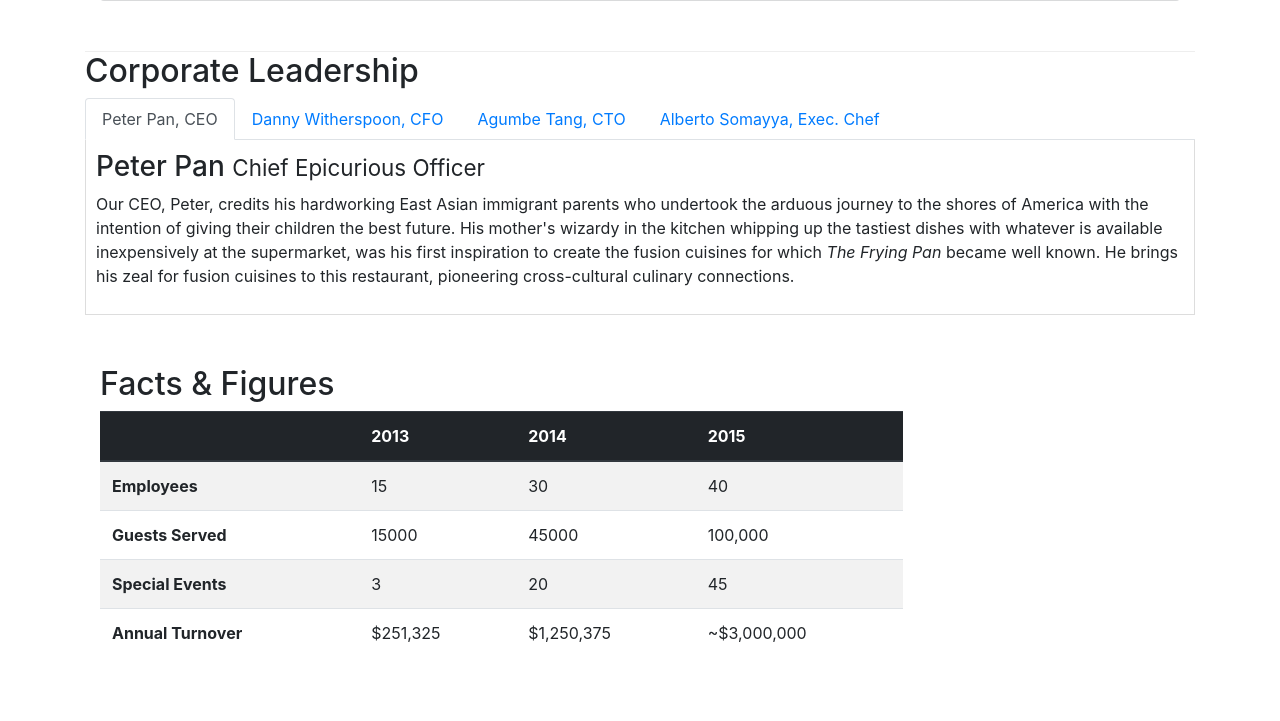
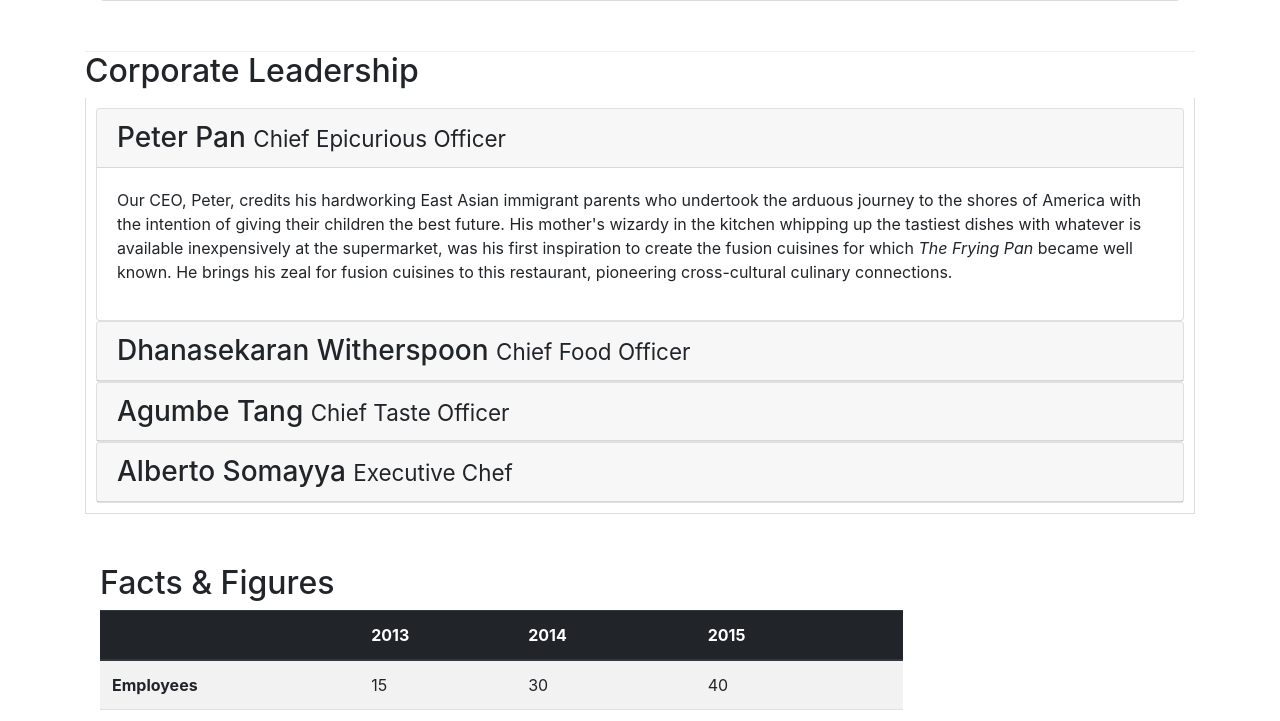
Before and after one commit to joelmarvi/bootstrap-coursera, a website: page aboutus.html in a window 1280 px wide. Shown: the part 920-1641 px from the top of the page. Drawn offline with nearby package versions, Linux system fonts and the light colour scheme.

Commit message:
Accordion

```diff
--- a/aboutus.html
+++ b/aboutus.html
@@ -99,36 +99,59 @@
         <div class="row">
             <div class="col-12">
                 <h2>Corporate Leadership</h2>
-                <ul class="nav nav-tabs">
-                    <li class="nav-item">
-                        <a class="nav-link active" href="#peter" role="tab" data-toggle="tab">Peter Pan, CEO</a>
-                    </li>
-                    <li class="nav-item">
-                        <a class="nav-link" href="#danny" role="tab" data-toggle="tab">Danny Witherspoon, CFO</a>
-                    </li>
-                    <li class="nav-item">
-                        <a class="nav-link" href="#agumbe" role="tab" data-toggle="tab">Agumbe Tang, CTO</a>
-                    </li>
-                    <li class="nav-item">
-                        <a class="nav-link" href="#alberto" role="tab" data-toggle="tab">Alberto Somayya, Exec. Chef</a>
-                    </li>
-                </ul>
+                <div id="accordion">
                     <div class="tab-content">
-                    <div role="tabpanel" class="tab-pane fade show active" id="peter">
-                        <h3>Peter Pan <small>Chief Epicurious Officer</small></h3>
+                        <div class="card">
+                            <div class="card-header" role="tab" id="peterhead">
+                            <h3 class="mb-0">
+                                <a data-toggle="collapse" data-target="#peter">Peter Pan <small>Chief Epicurious Officer</small></a>
+                            </h3>
+                            </div>
+                            <div class="collapse show" id="peter" data-parent="#acordion">
+                                <div class="card-body">
                                     <p class="d-none d-sm-block">Our CEO, Peter, credits his hardworking East Asian immigrant parents who undertook the arduous journey to the shores of America with the intention of giving their children the best future. His mother's wizardy in the kitchen whipping up the tastiest dishes with whatever is available inexpensively at the supermarket, was his first inspiration to create the fusion cuisines for which <em>The Frying Pan</em> became well known. He brings his zeal for fusion cuisines to this restaurant, pioneering cross-cultural culinary connections.</p>
                                 </div>
-                    <div role="tabpanel" class="tab-pane fade" id="danny">
-                        <h3>Dhanasekaran Witherspoon <small>Chief Food Officer</small></h3>
+                            </div>
+                        </div>
+
+                        <div class="card">
+                            <div class="card-header" role="tab" id="dannyhead">
+                            <h3 class="mb-0">
+                                <a class="collapsed" data-toggle="collapse" data-target="#danny">Dhanasekaran Witherspoon <small>Chief Food Officer</small></a>
+                            </h3>
+                            </div>
+                            <div class="collapse" id="danny" data-parent="#acordion">
+                                <div class="card-body">
                                     <p class="d-none d-sm-block">Our CFO, Danny, as he is affectionately referred to by his colleagues, comes from a long established family tradition in farming and produce. His experiences growing up on a farm in the Australian outback gave him great appreciation for varieties of food sources. As he puts it in his own words, <em>Everything that runs, wins, and everything that stays, pays!</em></p>
                                 </div>
-                    <div role="tabpanel" class="tab-pane fade" id="agumbe">
-                        <h3>Agumbe Tang <small>Chief Taste Officer</small></h3>
+                            </div>
+                        </div>
+
+                        <div class="card">
+                            <div class="card-header" role="tab" id="agumbehead">
+                            <h3 class="mb-0">
+                                <a class="collapsed" data-toggle="collapse" data-target="#agumbe">Agumbe Tang <small>Chief Taste Officer</small></a>
+                            </h3>
+                            </div>
+                            <div class="collapse" id="agumbe" data-parent="#acordion">
+                                <div class="card-body">
                                     <p class="d-none d-sm-block">Blessed with the most discerning gustatory sense, Agumbe, our CTO, personally ensures that every dish that we serve meets his exacting tastes. Our chefs dread the tongue lashing that ensues if their dish does not meet his exacting standards. He lives by his motto, <em>You click only if you survive my lick.</em></p>
                                 </div>
-                    <div role="tabpanel" class="tab-pane fade" id="alberto">
-                        <h3>Alberto Somayya <small>Executive Chef</small></h3>
+                            </div>
+                        </div>
+
+                        <div class="card">
+                            <div class="card-header" role="tab" id="albertohead">
+                            <h3 class="mb-0">
+                                <a class="collapsed" data-toggle="collapse" data-target="#alberto">Alberto Somayya <small>Executive Chef</small></a>
+                            </h3>
+                            </div>
+                            <div class="collapse" id="alberto" data-parent="#acordion">
+                                <div class="card-body">
                                     <p class="d-none d-sm-block">Award winning three-star Michelin chef with wide International experience having worked closely with whos-who in the culinary world, he specializes in creating mouthwatering Indo-Italian fusion experiences. He says, <em>Put together the cuisines from the two craziest cultures, and you get a winning hit! Amma Mia!</em></p>
+                                </div>
+                            </div>
+                        </div>
                     </div>
                 </div>
             </div>
```
Lines whose indentation alone changed are shown as unchanged.
